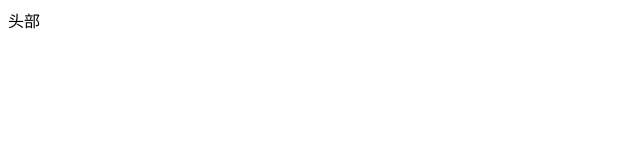
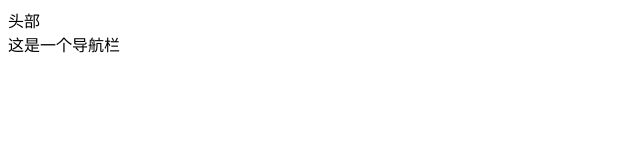
Before and after one commit to lcoisini/mime-store, a plain HTML site: page index.html in a window 1280 px wide. Shown: the whole page, without its empty margins (0-640 px from the left). Drawn offline with Linux system fonts and the light colour scheme.

Commit message:
修改后的

```diff
--- a/index.html
+++ b/index.html
@@ -10,6 +10,7 @@
 
 <body>
     <header>头部</header>
+    <nav>这是一个导航栏</nav>
 </body>
 
 </html>
```
